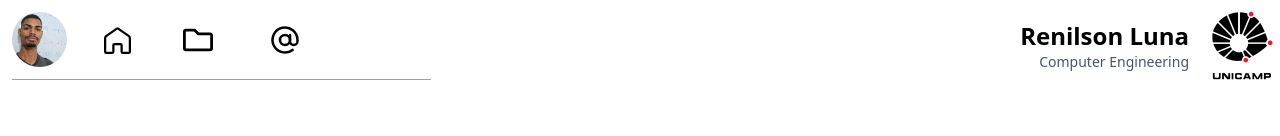
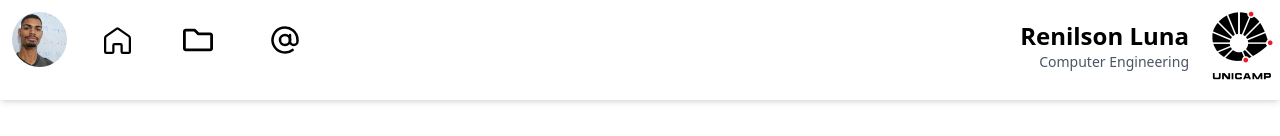
Before and after one commit to LunaRenilson/lunarenilson.github.io, a React (Vite) app: page /projects in a window 1280 px wide. Shown: the top 136 px of the page. Built offline with nearby package versions, Linux system fonts and the light colour scheme.

Commit message:
header dinamica

```diff
--- a/src/components/Navigator.jsx
+++ b/src/components/Navigator.jsx
@@ -4,12 +4,28 @@ import { FaRegFolder } from "react-icons/fa";
 import { GrHomeRounded } from "react-icons/gr";
 import perfil from "@assets/perfil.jpeg";
 import logoUnicamp from "@assets/logoUnicamp.png";
+import { useEffect, useState } from "react";
 
 function Navigator() {
   const iconSize = 30;
 
+  const [isScrolled, setIsScrolled] = useState(false);
+
+  useEffect(() => {
+    const handleScroll = () => {
+      setIsScrolled(window.scrollY > 10); //
+    };
+
+    window.addEventListener("scroll", handleScroll);
+    return () => window.removeEventListener("scroll", handleScroll);
+  }, [window.scrollY]);
+
   return (
-    <nav className="navigator gap-7 items-center p-3">
+    <nav
+      className={`navigator gap-7 items-center p-3 bg-white shadow-md duration-300 left-0 top-0 fixed w-full ${
+        isScrolled ? "opacity-95 h-18" : "h-25"
+      } z-5`}
+    >
       <div className="Icons flex gap-7 items-center font-bold w-fit">
         <img
           src={perfil}
@@ -54,14 +70,18 @@ function Navigator() {
         </Link>
       </div>
 
-      <hr className="h-0 w-1/3 border-gray-400 mt-3 bg-gray-300" />
-
       <div className="formation w-fit absolute right-0 top-2 flex items-center gap-4">
-        <div className="text-right">
+        <div className={`text-right ${!isScrolled ? "translate-0" : "translate-x-15 -translate-y-3"} duration-400`}>
           <p className="font-bold text-2xl">Renilson Luna</p>
           <p className="text-sm text-gray-600">Computer Engineering </p>
         </div>
-        <img src={logoUnicamp} alt="Logo da unicamp" width="75" className="" />
+          <img
+            src={logoUnicamp}
+            alt="Logo da unicamp"
+            width="75"
+            className={`${!isScrolled ? "opacity-100" : "opacity-0 scale-0"} duration-400`}
+          />
+
       </div>
     </nav>
   );
--- a/src/main.jsx
+++ b/src/main.jsx
@@ -13,7 +13,7 @@ import Footer from "@components/Footer.jsx";
 const RootLayout = () => (
   <div className="min-h-screen flex flex-col">
     <Navigator />
-    <main className="flex-grow">
+    <main className="flex-grow mt-25">
       <Outlet />
     </main>
     <Footer />
--- a/src/pages/Projects.jsx
+++ b/src/pages/Projects.jsx
@@ -31,8 +31,8 @@ export default function Projects() {
         </ul>
       </section>
 
-      <section className=" pl-10 mt-10 mb-10 bg-gray-100">
-        <div className="flex gap-10 flex-wrap justify-start mt-20">
+      <section className=" pl-10 mb-10 bg-gray-100">
+        <div className="flex gap-10 flex-wrap justify-start mt-10">
           {projects.map((project, idx) => (
               <CardProject key={idx} project={project} />
           ))}
```
